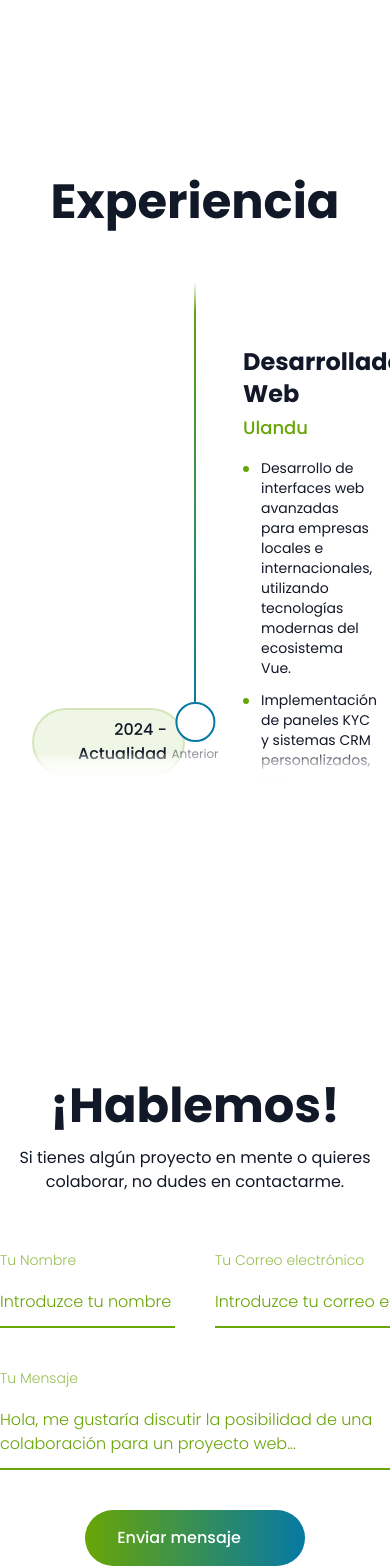
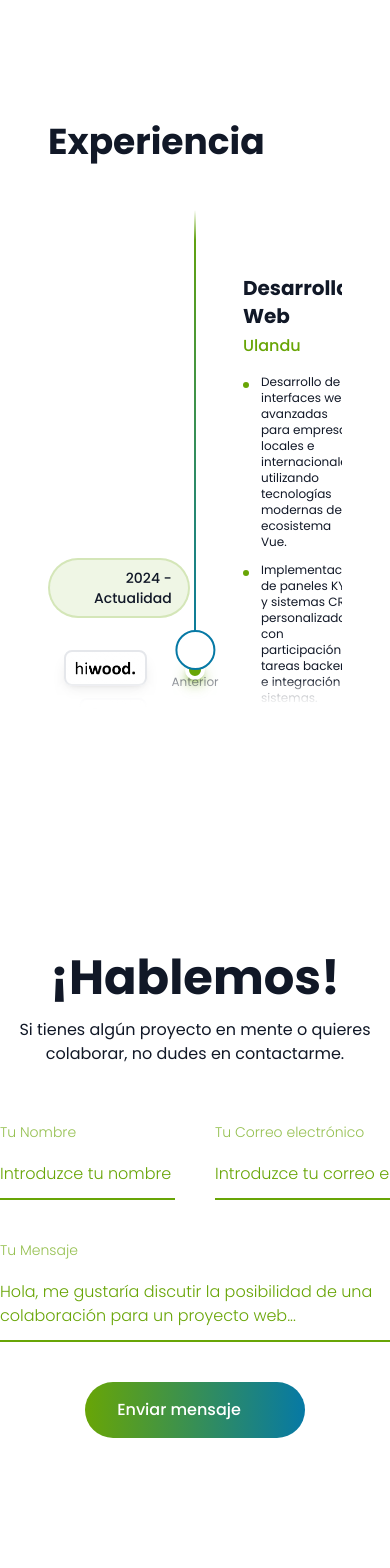
Before and after one commit to webdevmohamed/portfolio, a Vue app: page / in a window 390 px wide. Shown: the part 3500-5068 px from the top of the page. Built offline with nearby package versions, Linux system fonts and the light colour scheme; some icons are missing.

Commit message:
Refactor experience section to imporve responsiveness

```diff
--- a/src/components/ExperienceComponent.vue
+++ b/src/components/ExperienceComponent.vue
@@ -1,7 +1,7 @@
 <template>
-  <div id="experience" class="relative min-h-screen">
-    <div class="container mx-auto max-w-screen-lg relative flex flex-col items-center justify-center min-h-screen">
-      <h1 class="mb-14 text-5xl text-center font-bold bg-clip-text text-foreground">
+  <div id="experience" class="relative md:min-h-screen py-5 px-5 max-md:py-16 max-md:px-20 max-sm:px-16 max-xs:px-12 max-xxs:px-5">
+    <div class="container mx-auto xl:max-w-screen-lg max-w-screen-md relative flex flex-col items-center justify-center max-md:items-start lg:px-0 md:px-[30px]">
+      <h1 class="mb-12 text-5xl max-md:text-4xl font-bold bg-clip-text text-foreground">
         {{ t('experience.title') }}
       </h1>
 
@@ -25,7 +25,7 @@
         </div>
         <div ref="experienceContainer" class="mask-fade experience-container overflow-y-hidden h-[500px] overflow-x-hidden py-8">
           <div v-for="(experience, index) in experiences" :key="index" :id="`experience-${index}`"
-               class="relative flex items-center mb-16 min-h-full rounded-2xl p-8">
+               class="relative flex items-center mb-16 min-h-full rounded-2xl py-8">
 
           <!-- Lado izquierdo -->
             <div class="w-1/2 pr-12 text-right">
@@ -36,13 +36,13 @@
                     icon="heroicons:calendar"
                     class="w-5 h-5 text-primary"
                   />
-                  <span class="text-base font-medium text-foreground/80">
+                  <span class="text-base max-lg:text-sm font-medium text-foreground/80">
                     {{ experience.period }}
                   </span>
                 </div>
                 <div class="flex flex-wrap justify-end gap-3">
                   <div v-for="(client, idx) in experience.clients" :key="idx"
-                       class="relative h-10 rounded-lg overflow-hidden bg-gradient-to-br from-white to-white/30 p-2 shadow-lg border-2 border-border transition-all duration-500 hover:z-10 group">
+                       class="relative h-10 max-lg:h-9 rounded-lg overflow-hidden bg-gradient-to-br from-white to-white/30 p-2 shadow-lg border-2 border-border transition-all duration-500 hover:z-10 group">
                     <img
                       :src="client.logo"
                       :alt="client.name"
@@ -54,13 +54,13 @@
             </template>
             <template v-else>
               <div class="space-y-1 mb-4">
-                <h3 class="text-2xl font-bold text-foreground">{{ experience.position }}</h3>
-                <h4 class="text-lg font-medium text-primary">{{ experience.company }}</h4>
+                <h3 class="text-2xl max-lg:text-xl font-bold text-foreground">{{ experience.position }}</h3>
+                <h4 class="text-lg max-lg:text-base font-medium text-primary">{{ experience.company }}</h4>
               </div>
               <ul class="space-y-3">
                 <li v-for="(achievement, i) in experience.achievements" :key="i"
                     class="flex items-start justify-end gap-3 text-foreground/80">
-                  <span class="text-sm" v-html="achievement"></span>
+                  <span class="text-sm max-lg:text-xs">{{ achievement }}</span>
                   <span class="w-1.5 h-1.5 mt-2 rounded-full bg-primary flex-shrink-0"></span>
                 </li>
               </ul>
@@ -77,14 +77,14 @@
             <div class="w-1/2 pl-12">
             <template v-if="index % 2 === 0">
               <div class="space-y-1 mb-4">
-                <h3 class="text-2xl font-bold text-foreground">{{ experience.position }}</h3>
-                <h4 class="text-lg font-medium text-primary">{{ experience.company }}</h4>
+                <h3 class="text-2xl max-lg:text-xl font-bold text-foreground">{{ experience.position }}</h3>
+                <h4 class="text-lg max-lg:text-base font-medium text-primary">{{ experience.company }}</h4>
               </div>
               <ul class="space-y-3">
                 <li v-for="(achievement, i) in experience.achievements" :key="i"
                     class="flex items-start gap-3 text-foreground/80">
                   <span class="w-1.5 h-1.5 mt-2 rounded-full bg-primary flex-shrink-0"></span>
-                  <span class="text-sm" v-html="achievement"></span>
+                  <span class="text-sm max-lg:text-xs">{{ achievement }}</span>
                 </li>
               </ul>
             </template>
@@ -95,13 +95,13 @@
                     icon="heroicons:calendar"
                     class="w-5 h-5 text-primary"
                   />
-                  <span class="text-base font-medium text-foreground/80">
+                  <span class="text-base max-lg:text-sm font-medium text-foreground/80">
                     {{ experience.period }}
                   </span>
                 </div>
                 <div class="flex flex-wrap justify-start gap-3">
                   <div v-for="(client, idx) in experience.clients" :key="idx"
-                       class="relative h-10 rounded-lg overflow-hidden bg-gradient-to-br from-white to-white/30 p-2 shadow-lg border-2 border-border transition-all duration-500 hover:z-10 group">
+                       class="relative h-10 max-lg:h-9 rounded-lg overflow-hidden bg-gradient-to-br from-white to-white/30 p-2 shadow-lg border-2 border-border transition-all duration-500 hover:z-10 group">
                     <img
                       :src="client.logo"
                       :alt="client.name"
--- a/src/components/SkillsComponents.vue
+++ b/src/components/SkillsComponents.vue
@@ -1,5 +1,5 @@
 <template>
-  <div id="skills" class="relative  md:min-h-screen py-5 px-5 max-md:py-16 max-md:px-20 max-sm:px-16 max-xs:px-12 max-xxs:px-5">
+  <div id="skills" class="relative md:min-h-screen py-5 px-5 max-md:py-16 max-md:px-20 max-sm:px-16 max-xs:px-12 max-xxs:px-5">
     <div class="container mx-auto xl:max-w-screen-lg max-w-screen-md relative flex flex-col items-center justify-center max-md:items-start lg:px-0 md:px-[30px]">
       <h1 class="text-5xl max-md:text-4xl font-bold text-foreground mb-4">
         {{ t('skills.title') }}
```
